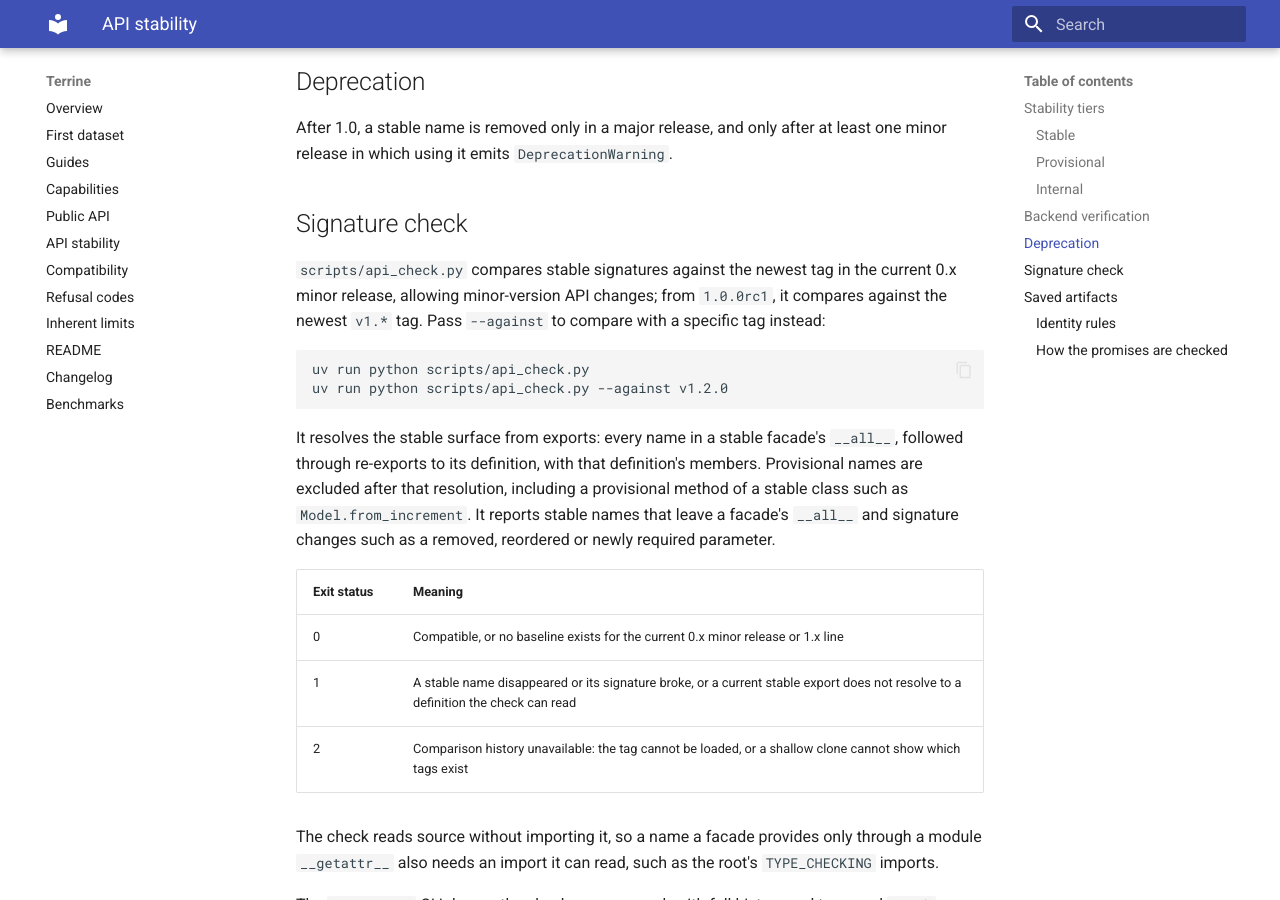
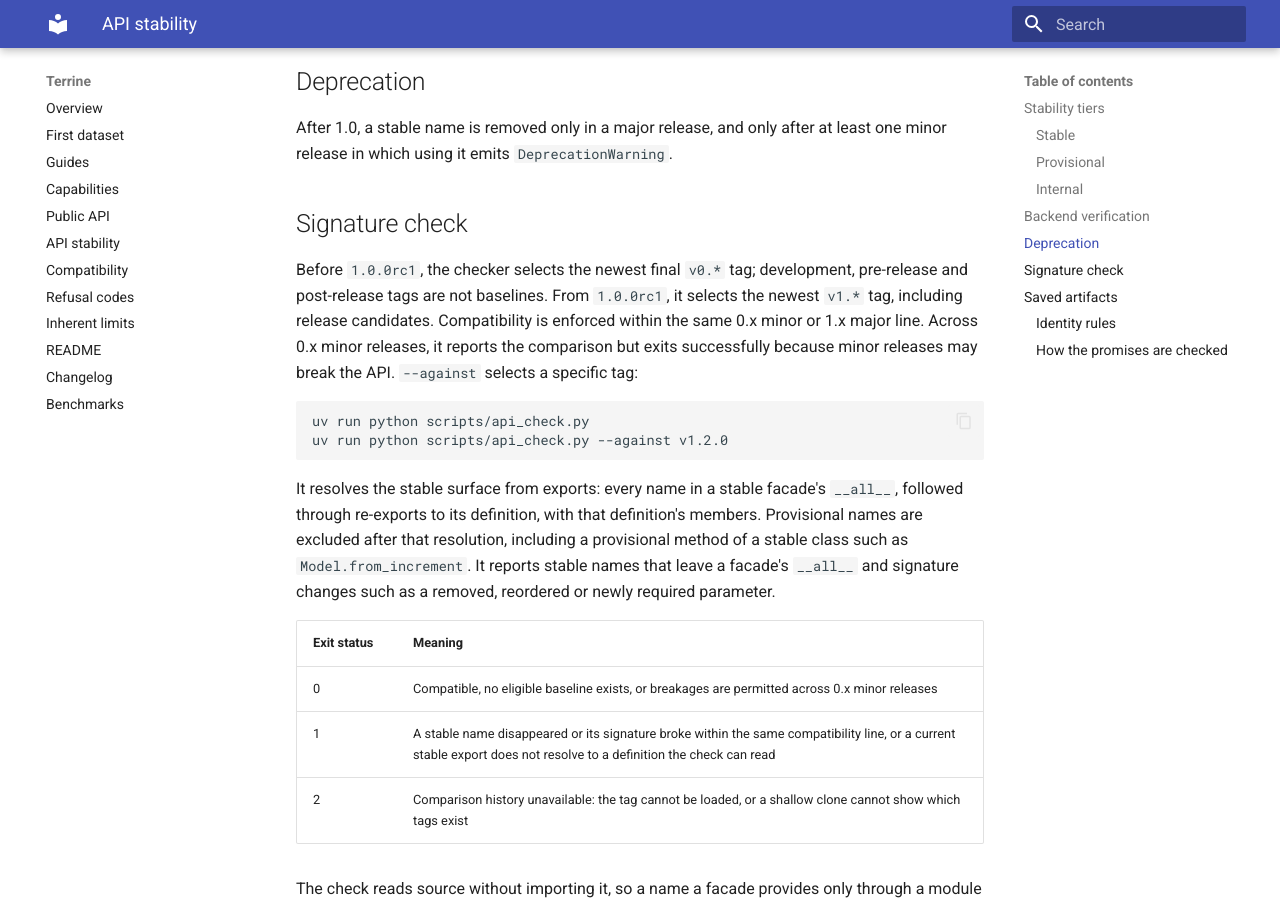
Before and after one commit to kylejcaron/terrine, an MkDocs documentation site: the page built from docs/guides/stability.md, in a window 1280 px wide and 900 px high, scrolled down 1605 px. Built offline with MkDocs 1.6.1 and Material for MkDocs 9.7.7, drawn with Linux system fonts in a browser that asks for light colours.

Commit message:
fix: restrict API gates to release compatibility lines

````diff
--- a/docs/guides/stability.md
+++ b/docs/guides/stability.md
@@ -71,10 +71,12 @@ least one minor release in which using it emits `DeprecationWarning`.
 
 ## Signature check
 
-`scripts/api_check.py` compares stable signatures against the newest tag in the
-current 0.x minor release, allowing minor-version API changes; from
-`1.0.0rc1`, it compares against the newest `v1.*` tag. Pass `--against` to
-compare with a specific tag instead:
+Before `1.0.0rc1`, the checker selects the newest final `v0.*` tag; development,
+pre-release and post-release tags are not baselines. From `1.0.0rc1`, it selects
+the newest `v1.*` tag, including release candidates. Compatibility is enforced
+within the same 0.x minor or 1.x major line. Across 0.x minor releases, it
+reports the comparison but exits successfully because minor releases may break
+the API. `--against` selects a specific tag:
 ```bash
 uv run python scripts/api_check.py
 uv run python scripts/api_check.py --against v1.2.0
@@ -89,8 +91,8 @@ removed, reordered or newly required parameter.
 
 | Exit status | Meaning |
 | --- | --- |
-| 0 | Compatible, or no baseline exists for the current 0.x minor release or 1.x line |
-| 1 | A stable name disappeared or its signature broke, or a current stable export does not resolve to a definition the check can read |
+| 0 | Compatible, no eligible baseline exists, or breakages are permitted across 0.x minor releases |
+| 1 | A stable name disappeared or its signature broke within the same compatibility line, or a current stable export does not resolve to a definition the check can read |
 | 2 | Comparison history unavailable: the tag cannot be loaded, or a shallow clone cannot show which tags exist |
 
 The check reads source without importing it, so a name a facade provides only
````
Also changed, not shown: 3 other files.
